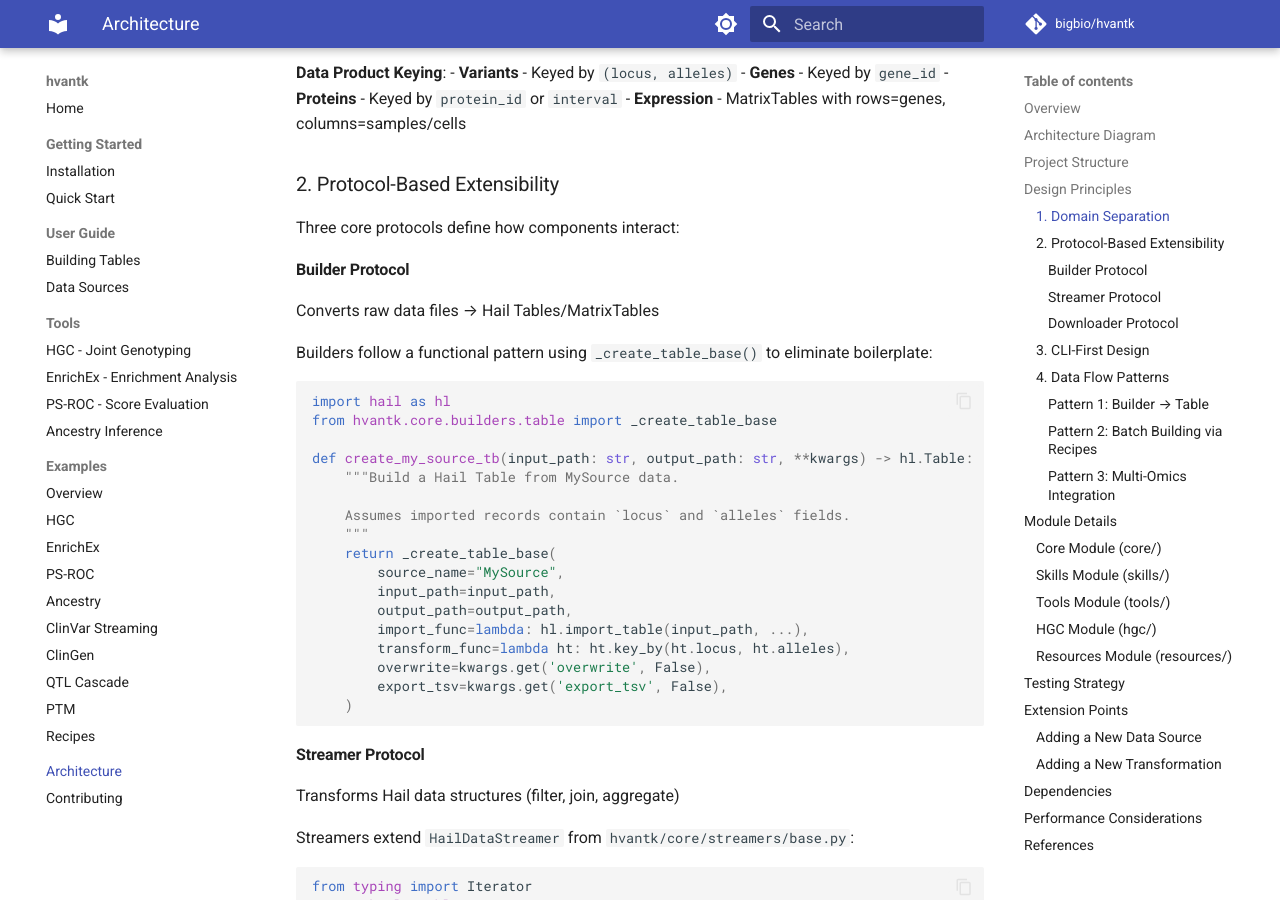
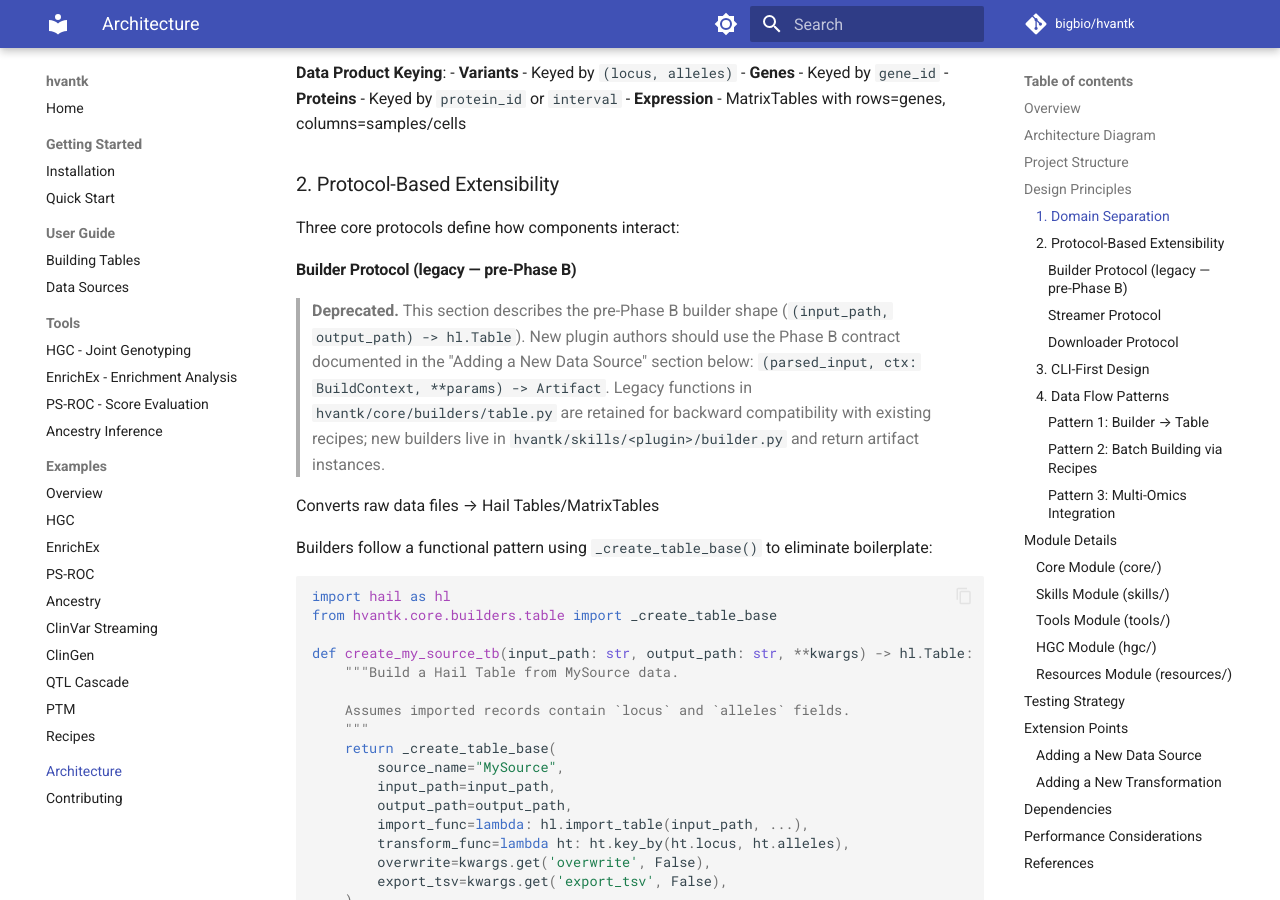
Before and after one commit to bigbio/hvantk, an MkDocs documentation site: the page built from docs_site/architecture.md, in a window 1280 px wide and 900 px high, scrolled down 3302 px. Built offline with MkDocs 1.6.1 and Material for MkDocs 9.7.7, drawn with Linux system fonts in a browser that asks for light colours; comment, search, counter and statistics services are not loaded.

Commit message:
docs(architecture): mark legacy Builder Protocol section deprecated
Add deprecation banner to the pre-Phase B Builder Protocol section that
shows the (input_path, output_path) -> hl.Table signature, directing new
plugin authors to the Phase B contract in "Adding a New Data Source".

```diff
--- a/docs_site/architecture.md
+++ b/docs_site/architecture.md
@@ -143,7 +143,16 @@ The codebase is organized by function and biological domain:
 
 Three core protocols define how components interact:
 
-#### Builder Protocol
+#### Builder Protocol (legacy — pre-Phase B)
+
+> **Deprecated.** This section describes the pre-Phase B builder shape
+> (`(input_path, output_path) -> hl.Table`). New plugin authors should
+> use the Phase B contract documented in the "Adding a New Data Source"
+> section below: `(parsed_input, ctx: BuildContext, **params) -> Artifact`.
+> Legacy functions in `hvantk/core/builders/table.py` are retained for
+> backward compatibility with existing recipes; new builders live in
+> `hvantk/skills/<plugin>/builder.py` and return artifact instances.
+
 Converts raw data files → Hail Tables/MatrixTables
 
 Builders follow a functional pattern using `_create_table_base()` to eliminate boilerplate:
```
